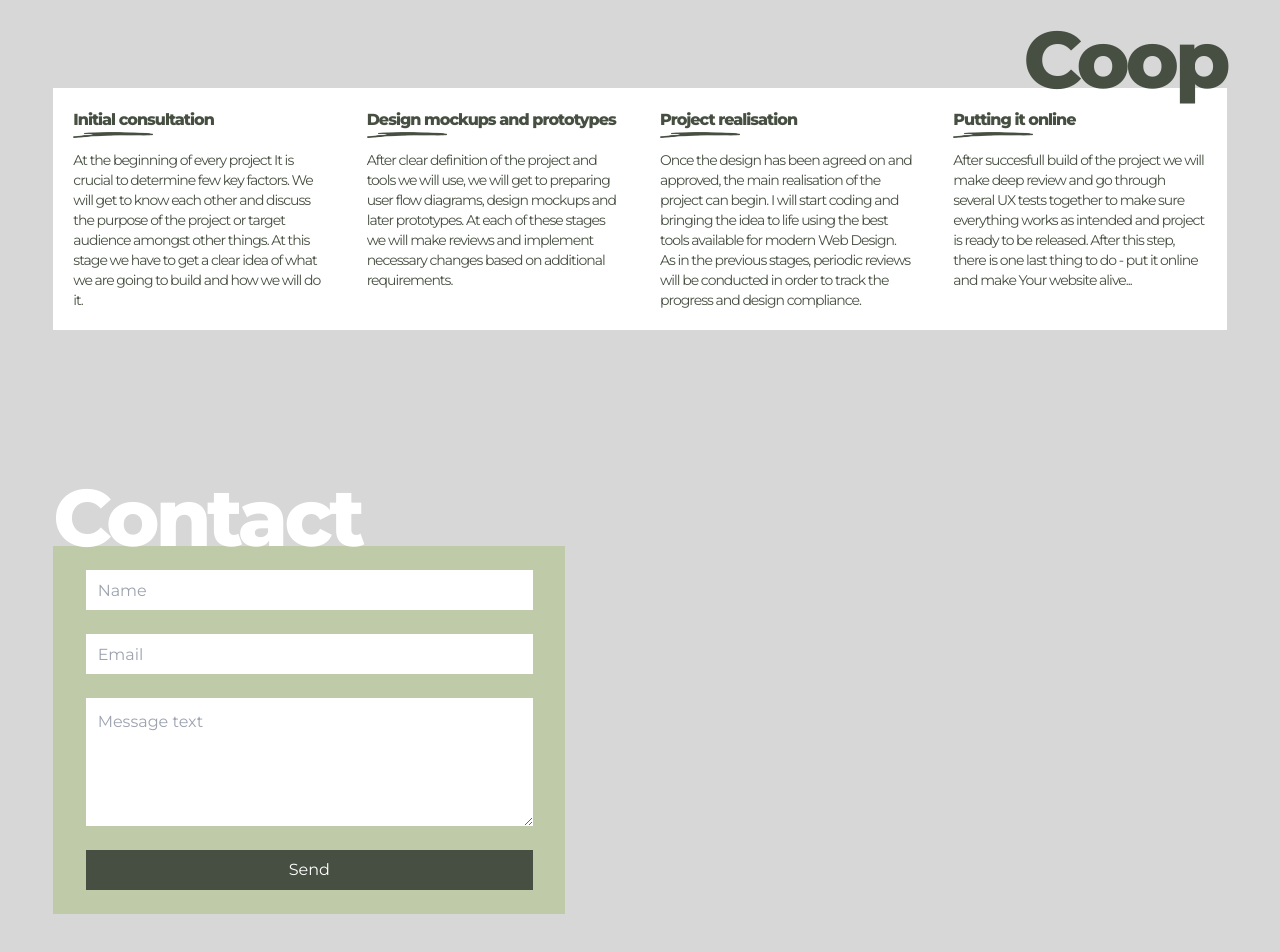
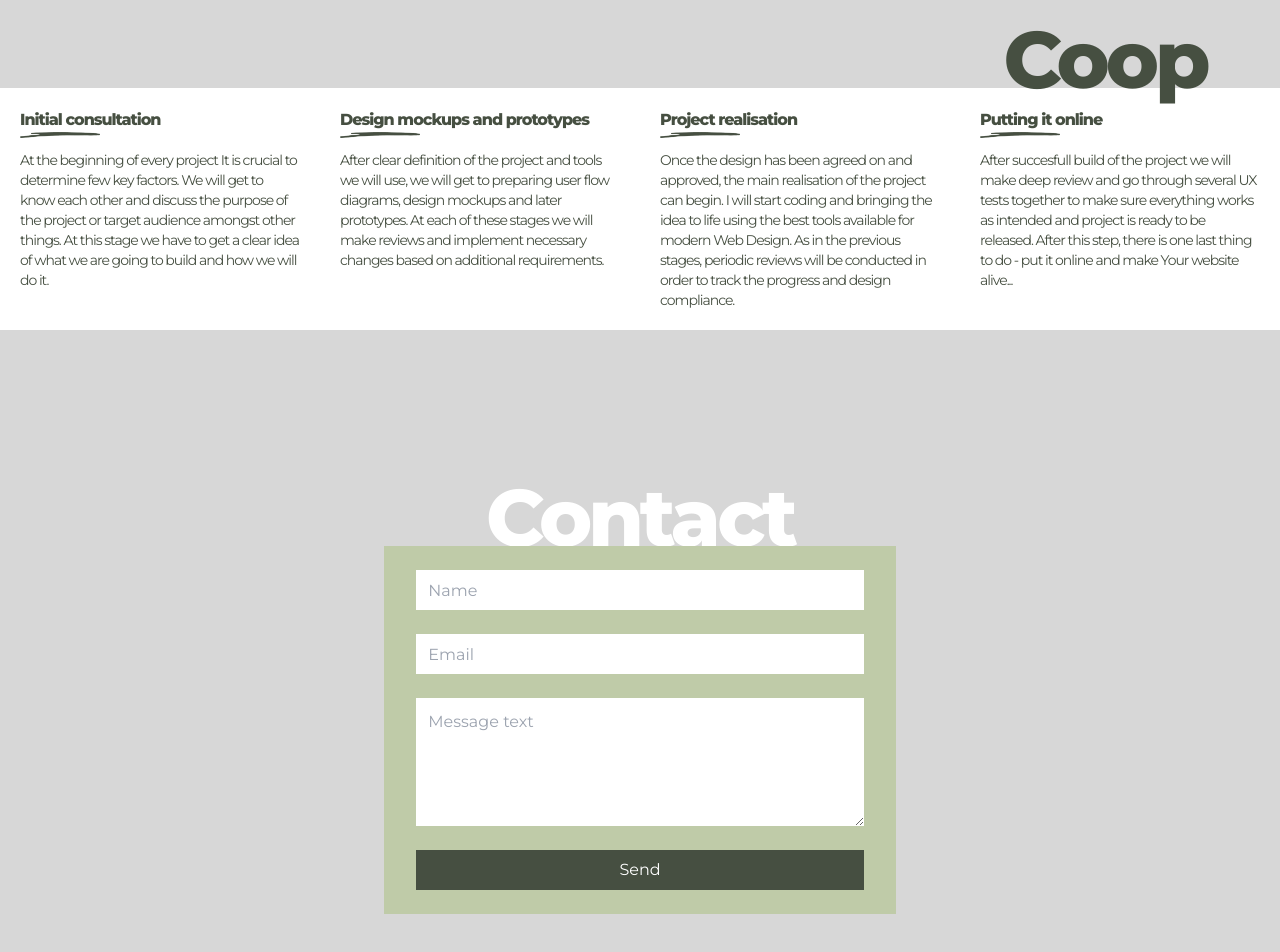
Before and after one commit to MartinKuracka/webmark-react, a React (Create React App) app: page / in a window 1280 px wide. Shown: the part 4346-5298 px from the top of the page. Built offline with nearby package versions, Linux system fonts and the light colour scheme.

Commit message:
contact form connecting to service

```diff
--- a/package.json
+++ b/package.json
@@ -8,6 +8,7 @@
     "@testing-library/jest-dom": "^5.11.10",
     "@testing-library/react": "^11.2.5",
     "@testing-library/user-event": "^12.8.3",
+    "emailjs-com": "^2.6.4",
     "gh-pages": "^3.1.0",
     "hamburger-react": "^2.4.0",
     "i18next": "^20.2.1",
--- a/src/components/form/form.js
+++ b/src/components/form/form.js
@@ -1,30 +1,41 @@
 import { useState } from 'react';
+import emailjs from 'emailjs-com';
 
 const Form = () => {
 
-    const [name, setName] = useState('');
-    const [email, setEmail] = useState('');
-    const [message, setMessage] = useState('');
+    const [details, setDetails] = useState({
+        name: '',
+        email: '',
+        message: ''
+    });
 
     const handleSubmit = (e) => {
         e.preventDefault();
-        console.log(e);
+        emailjs.sendForm('mkuracka_gmail', 'mkuracka_gmail', e.target, 'user_zFV7MpAUzro7F8g0odthS')
+        .then((result) => {
+            console.log(result.text);
+        }, (error) => {
+            console.log('error, not sent', error.text)
+        });
     }
 
     const handleChange = (e) => {
-        console.log(e.target.value);
+        setDetails({
+            ...details,
+            [e.target.name]: e.target.value
+        })
     }
 
     return(
         <form className='w-full max-w-lg flex justify-center flex-col bg-primary2 p-3' type='submit' onSubmit={handleSubmit} onChange={handleChange}>
             <label className='flex flex-col my-3' for='name'>
-                <input className='w-11/12 h-10 mx-auto p-3' type='text' id='name' placeholder='Name'/>
+                <input className='w-11/12 h-10 mx-auto p-3' type='text' name='name' id='name' placeholder='Name'/>
             </label>
             <label className='flex flex-col my-3' for='email'>
-                <input className='w-11/12 h-10 mx-auto p-3' type='email' id='email' placeholder='Email'/>
+                <input className='w-11/12 h-10 mx-auto p-3' type='email' name='email' id='email' placeholder='Email'/>
             </label>
             <label className='flex flex-col my-3' for='textfield'>
-                <textarea className='w-11/12 h-32 mx-auto p-3' type='text' id='textfield' placeholder='Message text'/>
+                <textarea className='w-11/12 h-32 mx-auto p-3' type='text' name='message' id='textfield' placeholder='Message text'/>
             </label>
             <button className='w-11/12 my-3 bg-primary h-10 text-secondary mx-auto ' type='submit'>Send</button>
         </form>
--- a/src/containers/contact_section/contact.js
+++ b/src/containers/contact_section/contact.js
@@ -3,7 +3,7 @@ import Form from '../../components/form/form';
 const ContactSection = () => {
     return(
         <div className='flex w-full h-screen justify-center' id='contact'>
-            <div className='w-11/12 flex-col mt-20'>
+            <div className='flex items-center w-11/12 max-w-screen-xl flex-col mt-20'>
                 <h1>Contact</h1>
                 <Form className='mt-5' />
             </div>
--- a/src/containers/coop_section/coop.js
+++ b/src/containers/coop_section/coop.js
@@ -4,9 +4,9 @@ const CoopSection = () => {
 
     return(
         <div className='w-full flex justify-center mt-36' id='coop'>
-            <div className='flex flex-col w-11/12 justify-center my-20'>
-                <h1 className='w-full text-right text-primary z-10'>Coop</h1>
-                <div className='flex w-full bg-secondary flex-col md:flex-row'>
+            <div className='flex flex-col w-full justify-center items-center my-20'>
+                <h1 className='w-11/12 max-w-screen-xl text-right text-primary z-10 mr-10'>Coop</h1>
+                <div className='flex justify-center flex-col w-full max-w-screen-xl bg-secondary  md:flex-row'>
                     {/* First item */}
                     <div className='flex flex-col w-11/12 md:w-1/4 p-5'>
                         <h2 className='font-bold text-primary'>Initial consultation</h2>
```
Also changed, not shown: 1 other file (tests, documents, lock files or other folders).
